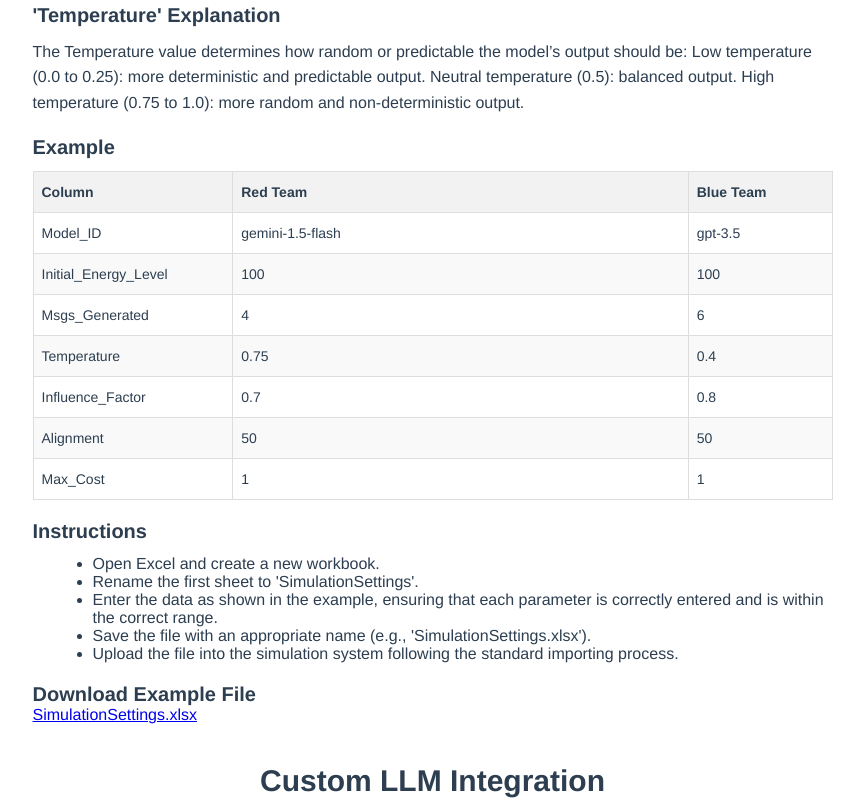
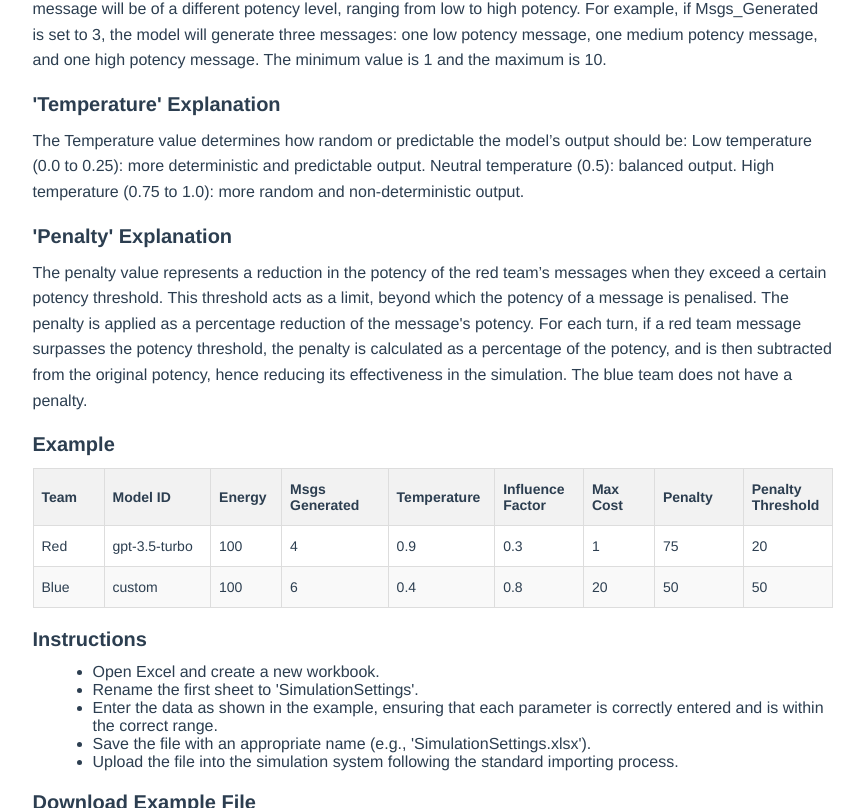
Before and after one commit to jjwilliamjun/clash-of-llms-next, a Vue app in the folder clash-of-llms/: page /#/about in a window 1280 px wide. Shown: the part 2765-3573 px from the top of the page, without its empty margins (328-1192 px from the left). Built offline with nearby package versions, Linux system fonts and the light colour scheme.

Commit message:
Update About page section simulation settings

```diff
--- a/clash-of-llms/public/documents/guide.json
+++ b/clash-of-llms/public/documents/guide.json
@@ -115,12 +115,13 @@
       "tableHeaders": ["Column", "Description", "Default"],
       "tableContent": [
         ["Model_ID", "The unique identifier for each LLM connected to the simulation.", "gpt-3.5 turbo"],
-        ["Energy", "A whole number/integer/value between 1 and 100 (inclusive) representing the initial energy levels of the blue team only (any input for the red team is discarded as the red team has infinite energy). This value depletes after every turn the blue team takes, depending on the message’s energy cost.", "100"],
-        ["Msgs_Generated", "A whole number/integer/value between 1 and 10 (inclusive) which dictates the number of messages at different potency levels the model generates per turn.", "5"],
+        ["Energy", "A whole number between 1 and 100 (inclusive) representing the initial energy levels of the blue team only (any input for the red team is discarded as the red team has infinite energy). This value depletes after every turn the blue team takes, depending on the message’s energy cost.", "100"],
+        ["Msgs_Generated", "A whole number between 1 and 10 (inclusive) which dictates the number of messages at different potency levels the model generates per turn.", "5"],
         ["Temperature", "A value between 0 and 1 that determines how random or predictable the model’s output should be. A lower temperature will result in more deterministic output whereas higher values like 0.8 will result in more random output.", "0.5"],
         ["Influence_Factor", "A value between 0 and 1 that represents the influence the team has over other nodes in the simulation.", "0.5"],
-        ["Alignment", "A percentage representing the number of green nodes aligned to each team.", "50"],
-        ["Max_Cost", "An integer value that represents the maximum cost a message can have.", "5"]
+        ["Max_Cost", "An integer value that represents the maximum cost a message can have.", "5"],
+        ["Penalty", "A percentage value (between 0 to 100 inclusive) applied to the potency of the message when it exceeds a certain threshold.", "50"],
+        ["Penalty_Threshold", "A value between 0 to 100 (inclusive) which determines when the penalty is applied to the potency of a red team message. If the potency of a message exceeds this threshold, a penalty (set as a percentage) is applied to reduce the potency.", "50"]
       ]
     },
     "energyExplanation": {
@@ -135,17 +136,16 @@
       "title": "'Temperature' Explanation",
       "content": "The Temperature value determines how random or predictable the model’s output should be: Low temperature (0.0 to 0.25): more deterministic and predictable output. Neutral temperature (0.5): balanced output. High temperature (0.75 to 1.0): more random and non-deterministic output."
     },
+    "penaltyExplaination": {
+      "title": "'Penalty' Explanation",
+      "content": "The penalty value represents a reduction in the potency of the red team’s messages when they exceed a certain potency threshold. This threshold acts as a limit, beyond which the potency of a message is penalised. The penalty is applied as a percentage reduction of the message's potency. For each turn, if a red team message surpasses the potency threshold, the penalty is calculated as a percentage of the potency, and is then subtracted from the original potency, hence reducing its effectiveness in the simulation. The blue team does not have a penalty."
+    },
     "example": {
       "title": "Example",
-      "tableHeaders": ["Column", "Red Team", "Blue Team"],
+      "tableHeaders": ["Team", "Model ID", "Energy", "Msgs Generated", "Temperature", "Influence Factor", "Max Cost", "Penalty", "Penalty Threshold"],
       "tableContent": [
-        ["Model_ID", "gemini-1.5-flash", "gpt-3.5"],
-        ["Initial_Energy_Level", "100", "100"],
-        ["Msgs_Generated", "4", "6"],
-        ["Temperature", "0.75", "0.4"],
-        ["Influence_Factor", "0.7", "0.8"],
-        ["Alignment", "50", "50"],
-        ["Max_Cost", "1", "1"]
+        ["Red", "gpt-3.5-turbo", "100", "4", "0.9", "0.3", "1", "75", "20"],
+        ["Blue", "custom", "100", "6",	"0.4", "0.8",	"20",	"50",	"50"]
       ]
     },
     "instructions": {
--- a/clash-of-llms/src/views/AboutView.vue
+++ b/clash-of-llms/src/views/AboutView.vue
@@ -68,8 +68,13 @@
         <h3>{{ guideData.simulationSettings.temperatureExplanation.title }}</h3>
         <p>{{ guideData.simulationSettings.temperatureExplanation.content }}</p>
 
+        <!-- Penalty Explanation -->
+        <h3>{{ guideData.simulationSettings.penaltyExplaination.title }}</h3>
+        <p>{{ guideData.simulationSettings.penaltyExplaination.content }}</p>
+
         <!-- Simulation Settings Example Table -->
         <h3>{{ guideData.simulationSettings.example.title }}</h3>
+        <span id="example-settings">
           <table>
             <thead>
               <tr>
@@ -82,6 +87,7 @@
               </tr>
             </tbody>
           </table>
+        </span>
 
         <!-- Instructions -->
         <h3>{{ guideData.simulationSettings.instructions.title }}</h3>
@@ -623,5 +629,41 @@ html {
   text-align: left; /* Aligns text to the left */
 }
 
+#example-settings table th:first-child, #example-settings table td:first-child {
+  width: 8%; /* Team */
+}
+
+#example-settings table th:nth-child(2), #example-settings table td:nth-child(2) {
+  width: 12%;  /* Model ID */
+}
+
+#example-settings table th:nth-child(3), #example-settings table td:nth-child(3) {
+  width: 8%;   /* Energy */
+}
+
+#example-settings table th:nth-child(4), #example-settings table td:nth-child(4) {
+  width: 12%;  /* Msgs Generated */
+}
+
+#example-settings table th:nth-child(5), #example-settings table td:nth-child(5) {
+  width: 12%;  /* Temp */
+}
+
+#example-settings table th:nth-child(6), #example-settings table td:nth-child(6) {
+  width: 10%;  /* Influence factor */
+}
+
+#example-settings table th:nth-child(7), #example-settings table td:nth-child(7) {
+  width: 8%;  /* Max Cost */
+}
+
+#example-settings table th:nth-child(8), #example-settings table td:nth-child(8) {
+  width: 10%;  /* Penalty */
+}
+
+#example-settings table th:nth-child(9), #example-settings table td:nth-child(9) {
+  width: 10%;  /* Penalty Threshold */
+}
+
 
 </style>
```
Also changed, not shown: 2 other files (tests, documents, lock files or other folders). Lines whose indentation alone changed are shown as unchanged.
